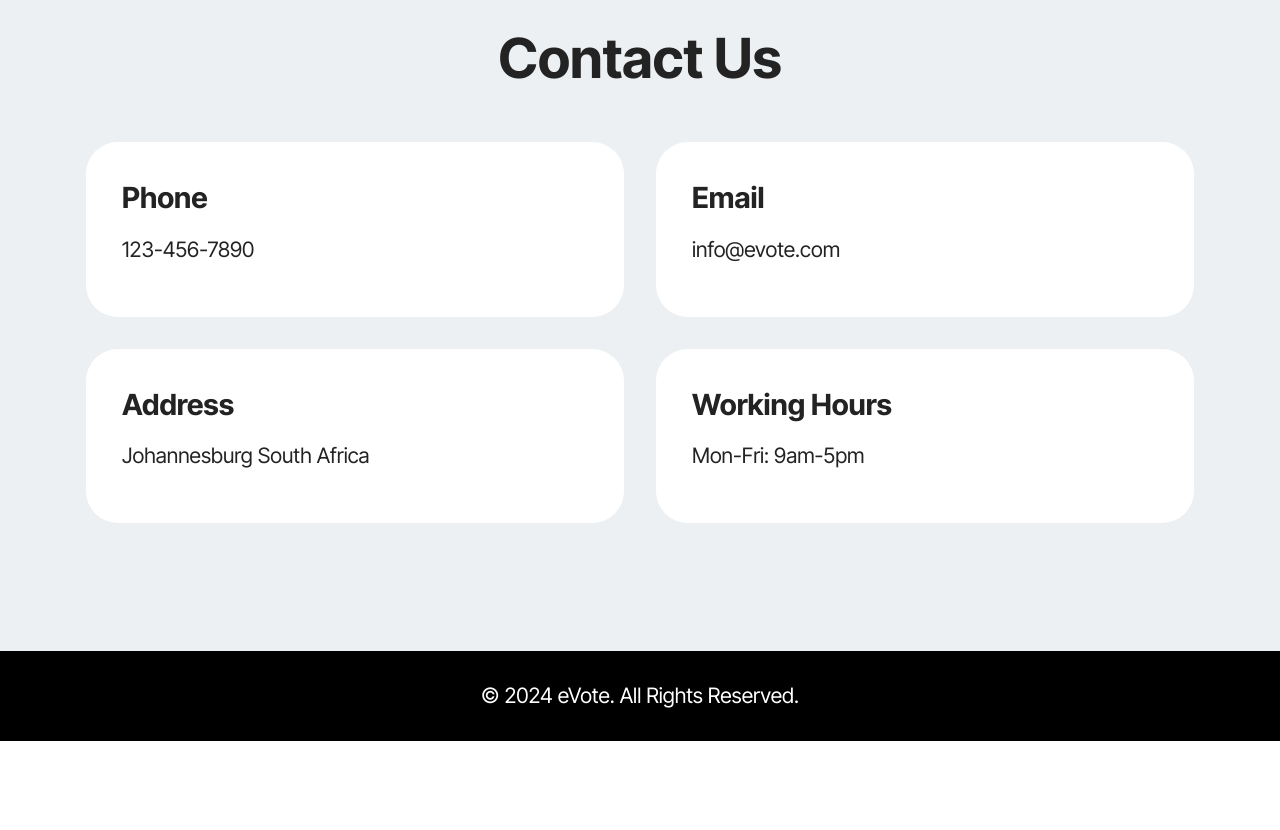
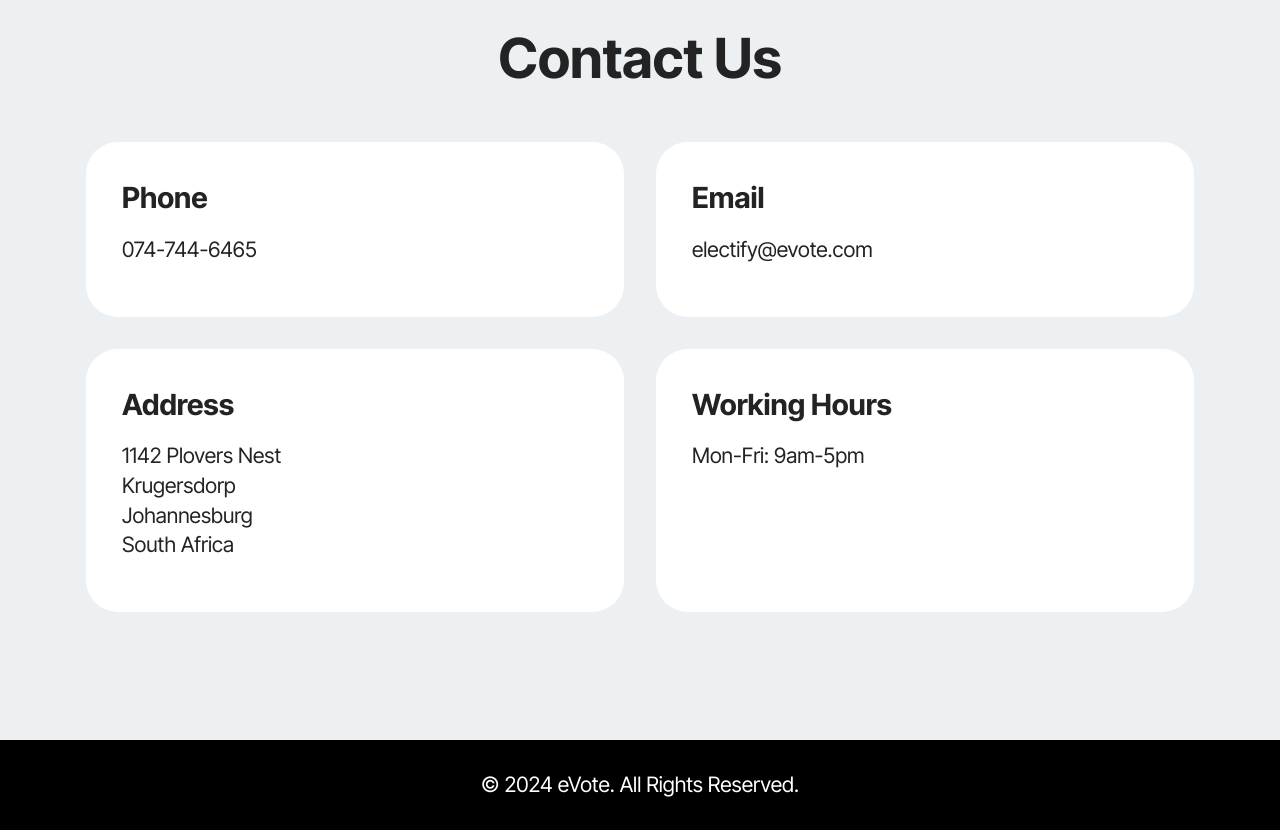
Before and after one commit to ahmedkhan1062/evoting, a Django app: page /login in a window 1280 px wide. Shown: the part 843-1673 px from the top of the page. Before the commit the page ends 1584 px from the top, so only its background shows below. Run offline with Django 5.2, Linux system fonts and the light colour scheme; some libraries are stand-ins or nearby versions.

Commit message:
Update page_login.html

```diff
--- a/electionBackend/templates/page_login.html
+++ b/electionBackend/templates/page_login.html
@@ -855,7 +855,7 @@
                             <strong>Phone</strong>
                         </h6>
                         <p class="mbr-text mbr-fonts-style display-7">
-                            <a href="tel:123-456-7890" class="text-black">123-456-7890</a>
+                            <a href="tel:123-456-7890" class="text-black">074-744-6465</a>
                         </p>
                     </div>
                 </div>
@@ -867,7 +867,7 @@
                             <strong>Email</strong>
                         </h6>
                         <p class="mbr-text mbr-fonts-style display-7">
-                            <a href="mailto:info@evote.com" class="text-black">info@evote.com</a>
+                            <a href="mailto:info@evote.com" class="text-black">electify@evote.com</a>
                         </p>
                     </div>
                 </div>
@@ -879,7 +879,8 @@
                             <strong>Address</strong>
                         </h6>
                         <p class="mbr-text mbr-fonts-style display-7">
-                            Johannesburg South Africa
+                            1142 Plovers Nest <br> Krugersdorp <br>
+                            Johannesburg<br> South Africa
                         </p>
                     </div>
                 </div>
```
